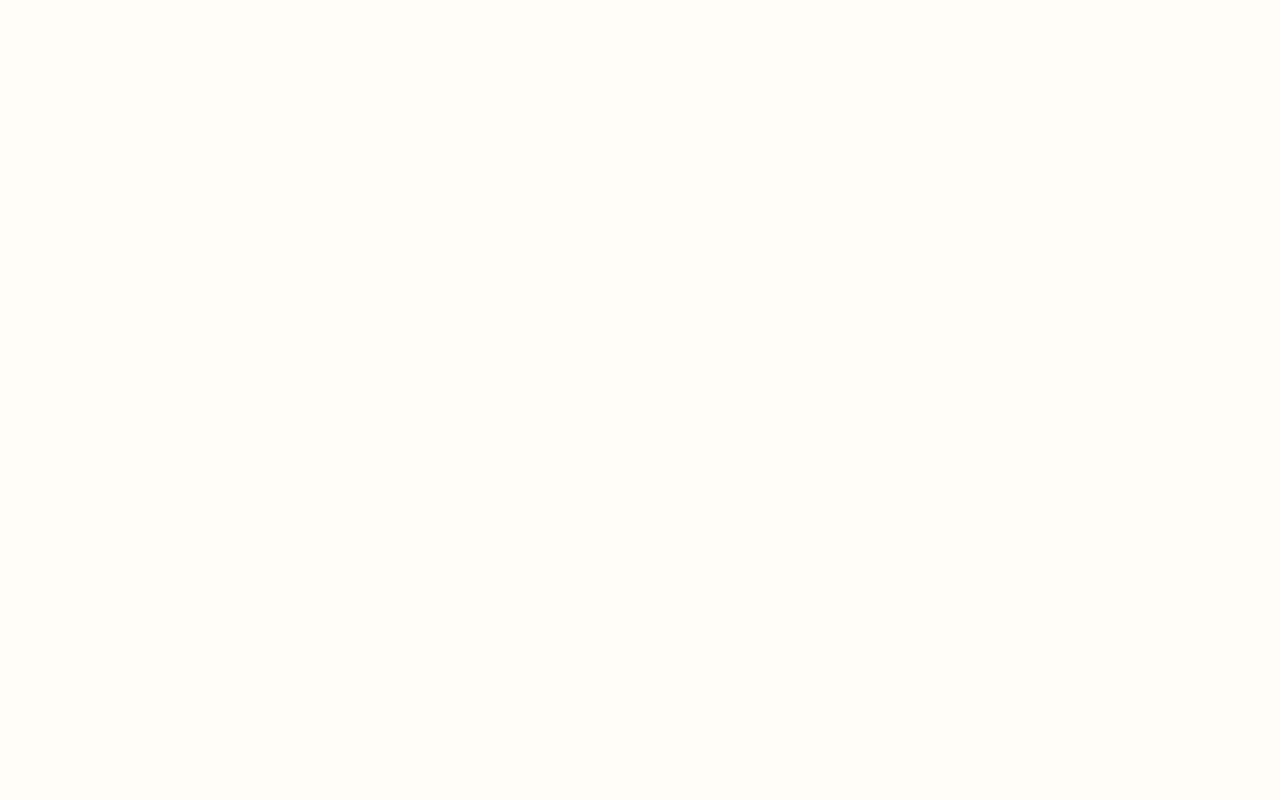
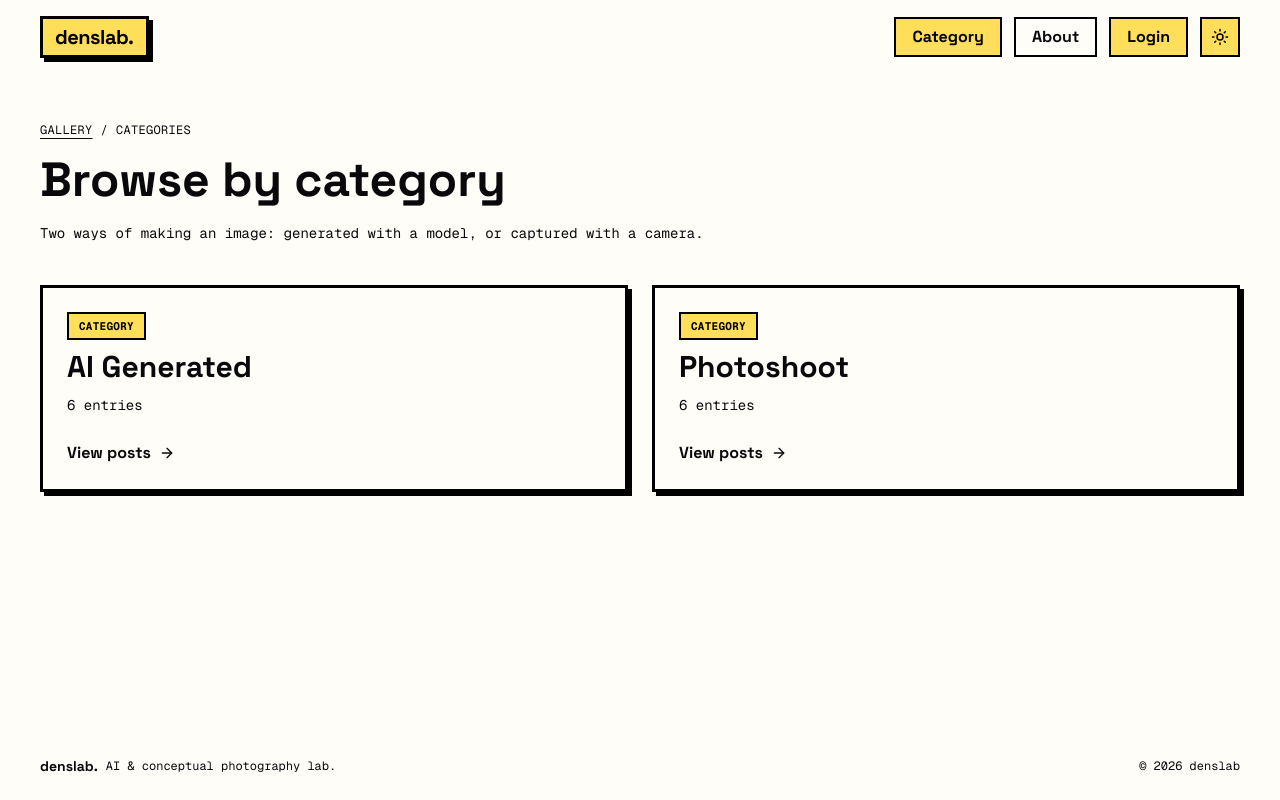
Before and after one commit to dendense/denslab, a Next.js app: page /categories in a window 1280 px wide. Before the commit this address had no page. Built offline with nearby package versions, Linux system fonts and the light colour scheme; no server answers.

Commit message:
Update major bugs on Category page and Fix navigation bar

```diff
--- a/app/categories/[category]/page.tsx
+++ b/app/categories/[category]/page.tsx
@@ -1,6 +1,7 @@
 import type { Metadata } from "next";
 import Link from "next/link";
 import { notFound } from "next/navigation";
+import { ArrowLeft } from "lucide-react";
 import { GalleryGrid } from "@/components/gallery-grid";
 import { CATEGORIES, CATEGORY_SLUGS, postsByCategory } from "@/lib/posts";
 
@@ -36,7 +37,13 @@ export default async function CategoryPage({
           <span className="mx-2" aria-hidden="true">
             /
           </span>
-          <span>Category</span>
+          <Link href="/categories" className="underline underline-offset-4">
+            Categories
+          </Link>
+          <span className="mx-2" aria-hidden="true">
+            /
+          </span>
+          <span>{category}</span>
         </nav>
 
         <span className="border-brutal-thin inline-block bg-accent px-2.5 py-1 font-mono text-[10px] font-bold uppercase tracking-wide text-on-accent sm:text-[11px]">
@@ -51,24 +58,13 @@ export default async function CategoryPage({
           {categoryPosts.length === 1 ? "entry" : "entries"} in this category.
         </p>
 
-        <ul className="mt-5 flex flex-wrap gap-2">
-          {CATEGORIES.map((name) => {
-            const active = name === category;
-            return (
-              <li key={name}>
-                <Link
-                  href={`/categories/${CATEGORY_SLUGS[name]}`}
-                  aria-current={active ? "page" : undefined}
-                  className={`border-brutal-thin block px-3 py-1.5 font-display text-xs font-bold brutal-press sm:text-sm ${
-                    active ? "bg-accent text-on-accent" : "bg-canvas"
-                  }`}
-                >
-                  {name}
-                </Link>
-              </li>
-            );
-          })}
-        </ul>
+        <Link
+          href="/categories"
+          className="border-brutal-thin mt-5 inline-flex items-center gap-2 px-3 py-1.5 font-display text-sm font-bold brutal-press"
+        >
+          <ArrowLeft className="h-4 w-4" aria-hidden="true" />
+          All categories
+        </Link>
       </header>
 
       <section aria-label={`${category} gallery`}>
--- a/app/categories/page.tsx
+++ b/app/categories/page.tsx
@@ -1,9 +1,70 @@
-import { redirect } from "next/navigation";
-import { CATEGORIES, CATEGORY_SLUGS } from "@/lib/posts";
+import type { Metadata } from "next";
+import Link from "next/link";
+import { ArrowRight } from "lucide-react";
+import { CATEGORIES, CATEGORY_SLUGS, postsByCategory } from "@/lib/posts";
 
-/**
- * `/categories` has no page of its own; send visitors to the first category.
- */
-export default function CategoriesIndexPage() {
-  redirect(`/categories/${CATEGORY_SLUGS[CATEGORIES[0]]}`);
+export const metadata: Metadata = {
+  title: "Categories",
+  description: "Browse denslab posts by category.",
+};
+
+export default function CategoriesPage() {
+  return (
+    <main className="w-full flex-1 px-4 py-8 sm:px-6 sm:py-12 lg:px-10">
+      <header className="mb-8 max-w-2xl sm:mb-10">
+        <nav
+          aria-label="Breadcrumb"
+          className="mb-3 font-mono text-xs uppercase tracking-wide"
+        >
+          <Link href="/" className="underline underline-offset-4">
+            Gallery
+          </Link>
+          <span className="mx-2" aria-hidden="true">
+            /
+          </span>
+          <span>Categories</span>
+        </nav>
+
+        <h1 className="font-display text-3xl font-bold leading-tight sm:text-4xl lg:text-5xl">
+          Browse by category
+        </h1>
+        <p className="mt-3 font-mono text-xs leading-relaxed sm:text-sm">
+          Two ways of making an image: generated with a model, or captured with
+          a camera.
+        </p>
+      </header>
+
+      <ul className="grid grid-cols-1 gap-4 sm:grid-cols-2 sm:gap-5 lg:gap-6">
+        {CATEGORIES.map((category) => {
+          const count = postsByCategory(category).length;
+
+          return (
+            <li key={category}>
+              <Link
+                href={`/categories/${CATEGORY_SLUGS[category]}`}
+                className="border-brutal flex h-full flex-col justify-between gap-6 bg-canvas p-5 shadow-brutal-sm brutal-press sm:p-6"
+              >
+                <div className="space-y-2">
+                  <span className="border-brutal-thin inline-block bg-accent px-2.5 py-1 font-mono text-[10px] font-bold uppercase tracking-wide text-on-accent sm:text-[11px]">
+                    Category
+                  </span>
+                  <h2 className="font-display text-2xl font-bold leading-tight sm:text-3xl">
+                    {category}
+                  </h2>
+                  <p className="font-mono text-xs leading-relaxed sm:text-sm">
+                    {count} {count === 1 ? "entry" : "entries"}
+                  </p>
+                </div>
+
+                <span className="inline-flex items-center gap-2 font-display text-sm font-bold sm:text-base">
+                  View posts
+                  <ArrowRight className="h-4 w-4" aria-hidden="true" />
+                </span>
+              </Link>
+            </li>
+          );
+        })}
+      </ul>
+    </main>
+  );
 }
--- a/app/photo/[id]/page.tsx
+++ b/app/photo/[id]/page.tsx
@@ -122,10 +122,7 @@ export default async function PhotoDetailPage({
             </dl>
           </div>
 
-          <PromptPanel
-            metadata={post.metadata}
-            isAuthenticated={authenticated}
-          />
+          <PromptPanel post={post} isAuthenticated={authenticated} />
         </div>
       </div>
     </main>
--- a/components/prompt-panel.tsx
+++ b/components/prompt-panel.tsx
@@ -3,34 +3,49 @@
 import { Check, Copy, Lock } from "lucide-react";
 import Link from "next/link";
 import { useState } from "react";
-import type { PostMetadata } from "@/lib/posts";
+import type { AiMetadata, PhotoMetadata, Post } from "@/lib/posts";
 
-const META_LABELS: { key: keyof PostMetadata; label: string }[] = [
+const AI_FIELDS: { key: keyof AiMetadata; label: string }[] = [
   { key: "model", label: "Model" },
-  { key: "sampler", label: "Sampler" },
+  { key: "platform", label: "Platforms" },
   { key: "seed", label: "Seed" },
-  { key: "steps", label: "Steps" },
-  { key: "cfgScale", label: "CFG" },
-  { key: "aspectRatio", label: "Ratio" },
+];
+
+const PHOTO_FIELDS: { key: keyof PhotoMetadata; label: string }[] = [
+  { key: "body", label: "Body" },
+  { key: "lens", label: "Lens" },
+  { key: "aperture", label: "Aperture" },
+  { key: "shutterSpeed", label: "Shutter" },
+  { key: "iso", label: "ISO" },
 ];
 
 /**
- * Prompt + generation metadata. Guests get a blurred, locked preview; signed-in
- * users get the real values and a copy button.
+ * Gated technical details, shaped by category: AI posts reveal the prompt and
+ * generation settings, Photoshoot posts reveal capture settings. Guests get a
+ * blurred preview and a login call to action in both cases.
  */
 export function PromptPanel({
-  metadata,
+  post,
   isAuthenticated,
 }: {
-  metadata: PostMetadata;
+  post: Post;
   isAuthenticated: boolean;
 }) {
   const [copied, setCopied] = useState(false);
 
+  const isAi = post.category === "AI Generated";
+  const heading = isAi ? "Prompt & Metadata" : "Capture Settings";
+  const cta = isAi
+    ? "Login or register to reveal the full prompt."
+    : "Login or register to reveal the capture settings.";
+  const ctaButton = isAi ? "Login to reveal prompt" : "Login to reveal settings";
+
   async function copyPrompt() {
-    const payload = metadata.negativePrompt
-      ? `${metadata.prompt}\n\nNegative prompt: ${metadata.negativePrompt}`
-      : metadata.prompt;
+    if (!isAi) return;
+
+    const payload = post.metadata.negativePrompt
+      ? `${post.metadata.prompt}\n\nNegative prompt: ${post.metadata.negativePrompt}`
+      : post.metadata.prompt;
 
     try {
       await navigator.clipboard.writeText(payload);
@@ -43,18 +58,23 @@ export function PromptPanel({
 
   return (
     <section
-      aria-labelledby="prompt-heading"
+      aria-labelledby="details-heading"
       className="border-brutal bg-canvas shadow-brutal-sm"
     >
       <header className="flex items-center justify-between gap-3 border-b-brutal px-4 py-3 sm:px-5">
         <h2
-          id="prompt-heading"
+          id="details-heading"
           className="font-display text-base font-bold sm:text-lg"
         >
-          Prompt &amp; Metadata
+          {heading}
         </h2>
 
-        {isAuthenticated ? (
+        {!isAuthenticated ? (
+          <span className="border-brutal-thin flex shrink-0 items-center gap-1 bg-canvas px-2 py-1 font-mono text-[10px] font-bold uppercase tracking-wide">
+            <Lock className="h-3 w-3" aria-hidden="true" />
+            Locked
+          </span>
+        ) : isAi ? (
           <button
             type="button"
             onClick={copyPrompt}
@@ -67,12 +87,7 @@ export function PromptPanel({
             )}
             {copied ? "Copied" : "Copy Prompt"}
           </button>
-        ) : (
-          <span className="border-brutal-thin flex shrink-0 items-center gap-1 bg-canvas px-2 py-1 font-mono text-[10px] font-bold uppercase tracking-wide">
-            <Lock className="h-3 w-3" aria-hidden="true" />
-            Locked
-          </span>
-        )}
+        ) : null}
       </header>
 
       <div className="relative">
@@ -82,12 +97,14 @@ export function PromptPanel({
             isAuthenticated ? "" : "select-none blur-[6px]"
           }`}
         >
+          {isAi && (
+            <>
               <div className="space-y-1.5">
                 <p className="font-mono text-[10px] font-bold uppercase tracking-wide">
                   Positive prompt
                 </p>
                 <p className="break-words font-mono text-xs leading-relaxed">
-              {metadata.prompt}
+                  {post.metadata.prompt}
                 </p>
               </div>
 
@@ -96,18 +113,24 @@ export function PromptPanel({
                   Negative prompt
                 </p>
                 <p className="break-words font-mono text-xs leading-relaxed">
-              {metadata.negativePrompt || "—"}
+                  {post.metadata.negativePrompt || "—"}
                 </p>
               </div>
+            </>
+          )}
 
-          <dl className="grid grid-cols-2 gap-2 border-t-brutal-thin pt-4 sm:grid-cols-3">
-            {META_LABELS.map(({ key, label }) => (
+          <dl className="grid grid-cols-2 gap-2 sm:grid-cols-3">
+            {(isAi ? AI_FIELDS : PHOTO_FIELDS).map(({ key, label }) => (
               <div key={key} className="space-y-1">
                 <dt className="font-mono text-[10px] font-bold uppercase tracking-wide">
                   {label}
                 </dt>
                 <dd className="break-all font-mono text-xs">
-                  {String(metadata[key])}
+                  {isAi
+                    ? String(post.metadata[key as keyof AiMetadata])
+                    : String(
+                        post.photoMetadata[key as keyof PhotoMetadata],
+                      )}
                 </dd>
               </div>
             ))}
@@ -117,14 +140,14 @@ export function PromptPanel({
         {!isAuthenticated && (
           <div className="border-t-brutal absolute inset-x-0 bottom-0 flex flex-col items-center gap-3 bg-canvas p-5 text-center sm:p-6">
             <p className="max-w-xs font-display text-sm font-bold sm:text-base">
-              Login or register to reveal the full prompt.
+              {cta}
             </p>
             <Link
               href="/login"
               className="border-brutal-thin inline-flex items-center gap-2 bg-accent px-4 py-2 font-display text-sm font-bold text-on-accent shadow-brutal-sm brutal-press"
             >
               <Lock className="h-3.5 w-3.5" aria-hidden="true" />
-              Login to reveal prompt
+              {ctaButton}
             </Link>
           </div>
         )}
--- a/components/site-header.tsx
+++ b/components/site-header.tsx
@@ -7,14 +7,11 @@ import { useEffect, useState } from "react";
 import { ThemeToggle } from "@/components/theme-toggle";
 import { createClient } from "@/lib/supabase/client";
 import { shortenUsername } from "@/lib/format-username";
-import { CATEGORIES, CATEGORY_SLUGS } from "@/lib/posts";
-
-const categoryLinks = CATEGORIES.map((category) => ({
-  href: `/categories/${CATEGORY_SLUGS[category]}`,
-  label: category,
-}));
 
 const aboutLink = { href: "/about", label: "About" };
+
+/** One nav entry for browsing; the picker lives on the category page itself. */
+const categoryLink = { href: "/categories", label: "Category" };
 
 type SessionUser = {
   email: string | null;
@@ -116,22 +113,21 @@ export function SiteHeader() {
 
         {/* Desktop navigation */}
         <ul className="hidden items-center gap-2 md:flex lg:gap-3">
-          {categoryLinks.map((link) => {
-            const active = pathname === link.href;
-            return (
-              <li key={link.href}>
+          <li>
             <Link
-                  href={link.href}
-                  aria-current={active ? "page" : undefined}
+              href={categoryLink.href}
+              aria-current={
+                pathname.startsWith(categoryLink.href) ? "page" : undefined
+              }
               className={`border-brutal-thin block px-4 py-1.5 font-display text-base font-bold brutal-press ${
-                    active ? "bg-accent text-on-accent" : ""
+                pathname.startsWith(categoryLink.href)
+                  ? "bg-accent text-on-accent"
+                  : ""
               }`}
             >
-                  {link.label}
+              {categoryLink.label}
             </Link>
           </li>
-            );
-          })}
           <li>
             <Link
               href={aboutLink.href}
@@ -187,23 +183,22 @@ export function SiteHeader() {
         className="border-t-brutal bg-canvas md:hidden"
       >
         <ul className="flex flex-col gap-2 px-4 py-4 sm:px-6">
-          {categoryLinks.map((link) => {
-            const active = pathname === link.href;
-            return (
-              <li key={link.href}>
+          <li>
             <Link
-                  href={link.href}
+              href={categoryLink.href}
               onClick={closePanel}
-                  aria-current={active ? "page" : undefined}
+              aria-current={
+                pathname.startsWith(categoryLink.href) ? "page" : undefined
+              }
               className={`border-brutal-thin block w-full px-4 py-2.5 font-display text-base font-bold brutal-press ${
-                    active ? "bg-accent text-on-accent" : ""
+                pathname.startsWith(categoryLink.href)
+                  ? "bg-accent text-on-accent"
+                  : ""
               }`}
             >
-                  {link.label}
+              {categoryLink.label}
             </Link>
           </li>
-            );
-          })}
           <li>
             <Link
               href={aboutLink.href}
--- a/lib/posts.ts
+++ b/lib/posts.ts
@@ -1,23 +1,33 @@
-export type PostCategory = "AI Generated" | "Conceptual Photo";
+export type PostCategory = "AI Generated" | "Photoshoot";
 
 export type PostOrientation = "landscape" | "portrait" | "square";
 
 /**
- * Generation metadata shown on the detail page. Gated behind auth, so it is
- * typed separately from the always-public gallery fields.
+ * Generation settings for AI posts. Gated behind auth on the detail page, so
+ * it is typed separately from the always-public gallery fields.
  */
-export type PostMetadata = {
+export type AiMetadata = {
   prompt: string;
   negativePrompt: string;
   model: string;
-  sampler: string;
+  platform: string;
   seed: number;
-  steps: number;
-  cfgScale: number;
-  aspectRatio: string;
 };
 
-export type Post = {
+/**
+ * Capture settings for posts shot on a mirrorless camera. Aperture and shutter
+ * speed stay strings: values like `f/1.8` and `1/250s` are read as written, not
+ * computed with.
+ */
+export type PhotoMetadata = {
+  body: string;
+  lens: string;
+  aperture: string;
+  shutterSpeed: string;
+  iso: number;
+};
+
+type PostBase = {
   id: string;
   title: string;
   description: string;
@@ -25,10 +35,24 @@ export type Post = {
   width: number;
   height: number;
   orientation: PostOrientation;
-  category: PostCategory;
   tags: string[];
-  metadata: PostMetadata;
 };
+
+/**
+ * Posts are a discriminated union on `category`, so TypeScript rejects reading
+ * `metadata` off a Photoshoot and `photoMetadata` off an AI post.
+ */
+export type AiPost = PostBase & {
+  category: "AI Generated";
+  metadata: AiMetadata;
+};
+
+export type PhotoPost = PostBase & {
+  category: "Photoshoot";
+  photoMetadata: PhotoMetadata;
+};
+
+export type Post = AiPost | PhotoPost;
 
 function orientationOf(width: number, height: number): PostOrientation {
   if (width === height) return "square";
@@ -39,7 +63,7 @@ function orientationOf(width: number, height: number): PostOrientation {
  * Dummy data for layout work only. Replaced by Supabase rows later.
  * `width`/`height` are used for the aspect ratio so the grid does not shift.
  */
-const rawPosts: Omit<Post, "orientation">[] = [
+const rawPosts: (Omit<AiPost, "orientation"> | Omit<PhotoPost, "orientation">)[] = [
   {
     id: "1",
     title: "Neon Cathedral",
@@ -56,11 +80,8 @@ const rawPosts: Omit<Post, "orientation">[] = [
       negativePrompt:
         "text, watermark, signature, blurry, lowres, oversaturated, deformed architecture, duplicated spires",
       model: "Flux.1 Dev",
-      sampler: "DPM++ 2M Karras",
+      platform: "Stable Diffusion",
       seed: 884201337,
-      steps: 34,
-      cfgScale: 4.5,
-      aspectRatio: "16:9",
     },
   },
   {
@@ -71,18 +92,14 @@ const rawPosts: Omit<Post, "orientation">[] = [
     imgurId: "Z9m4sK1",
     width: 1000,
     height: 1400,
-    category: "Conceptual Photo",
+    category: "Photoshoot",
     tags: ["still life", "texture", "monochrome"],
-    metadata: {
-      prompt:
-        "hand-folded white paper arranged as ocean waves, raking side light from a single window, high contrast monochrome, shallow depth of field, 85mm macro, studio still life",
-      negativePrompt: "color, glare, dust, fingerprints, cluttered background",
-      model: "Conceptual Photography",
-      sampler: "N/A — analog capture",
-      seed: 102,
-      steps: 0,
-      cfgScale: 0,
-      aspectRatio: "5:7",
+    photoMetadata: {
+      body: "Sony A7 IV",
+      lens: "FE 90mm f/2.8 Macro",
+      aperture: "f/8",
+      shutterSpeed: "1/125s",
+      iso: 200,
     },
   },
   {
@@ -101,11 +118,8 @@ const rawPosts: Omit<Post, "orientation">[] = [
       negativePrompt:
         "real geography, legible country names, modern typography, folds, tears, glossy sheen",
       model: "SDXL 1.0 + custom cartography LoRA",
-      sampler: "Euler a",
+      platform: "ComfyUI",
       seed: 5930142,
-      steps: 40,
-      cfgScale: 6.5,
-      aspectRatio: "1:1",
     },
   },
   {
@@ -124,11 +138,8 @@ const rawPosts: Omit<Post, "orientation">[] = [
       negativePrompt:
         "clean vector lines, cartoon, saturated color, legible text, smooth gradients",
       model: "Flux.1 Schnell",
-      sampler: "Euler",
+      platform: "Midjourney",
       seed: 77120945,
-      steps: 12,
-      cfgScale: 1.0,
-      aspectRatio: "4:5",
     },
   },
   {
@@ -139,18 +150,14 @@ const rawPosts: Omit<Post, "orientation">[] = [
     imgurId: "M6t1Rv8",
     width: 1600,
     height: 1067,
-    category: "Conceptual Photo",
+    category: "Photoshoot",
     tags: ["motion blur", "film", "portrait"],
-    metadata: {
-      prompt:
-        "long exposure portrait of a figure walking out of frame, deliberate motion blur dissolving the body into the shutter, tungsten street light, 1/4s handheld, 35mm film, warm highlights",
-      negativePrompt: "tripod stability, sharp focus, studio lighting, digital clarity",
-      model: "Conceptual Photography",
-      sampler: "N/A — analog capture",
-      seed: 51,
-      steps: 0,
-      cfgScale: 0,
-      aspectRatio: "3:2",
+    photoMetadata: {
+      body: "Fujifilm X-T5",
+      lens: "XF 35mm f/1.4",
+      aperture: "f/4",
+      shutterSpeed: "1/4s",
+      iso: 400,
     },
   },
   {
@@ -161,18 +168,14 @@ const rawPosts: Omit<Post, "orientation">[] = [
     imgurId: "w5h3Dk9",
     width: 1500,
     height: 1000,
-    category: "Conceptual Photo",
+    category: "Photoshoot",
     tags: ["landscape", "golden hour", "minimal"],
-    metadata: {
-      prompt:
-        "minimal landscape at golden hour with two distinct suns low on the horizon, flat gradient sky, single horizon line, no foreground detail, deliberate optical impossibility",
-      negativePrompt: "clouds, birds, trees, people, lens flare, hdr tonemapping",
-      model: "Conceptual Photography",
-      sampler: "N/A — composited double exposure",
-      seed: 62,
-      steps: 0,
-      cfgScale: 0,
-      aspectRatio: "3:2",
+    photoMetadata: {
+      body: "Canon EOS R6 II",
+      lens: "RF 24-70mm f/2.8",
+      aperture: "f/11",
+      shutterSpeed: "1/500s",
+      iso: 100,
     },
   },
   {
@@ -191,11 +194,8 @@ const rawPosts: Omit<Post, "orientation">[] = [
       negativePrompt:
         "people, power lines, buildings, modern devices, glossy product lighting, text",
       model: "Flux.1 Dev",
-      sampler: "DPM++ SDE Karras",
+      platform: "Stable Diffusion",
       seed: 331877604,
-      steps: 30,
-      cfgScale: 3.8,
-      aspectRatio: "9:16",
     },
   },
   {
@@ -206,18 +206,14 @@ const rawPosts: Omit<Post, "orientation">[] = [
     imgurId: "j7Kp3Lw",
     width: 1700,
     height: 1100,
-    category: "Conceptual Photo",
+    category: "Photoshoot",
     tags: ["rain", "window", "bokeh"],
-    metadata: {
-      prompt:
-        "raindrops on an uncleaned window, city lights reduced to soft bokeh behind the glass, long exposure of eleven minutes, cool blue cast, heavy condensation in the corners",
-      negativePrompt: "clean glass, sharp background, direct flash, reflections of the photographer",
-      model: "Conceptual Photography",
-      sampler: "N/A — analog capture",
-      seed: 88,
-      steps: 0,
-      cfgScale: 0,
-      aspectRatio: "17:11",
+    photoMetadata: {
+      body: "Nikon Z6 II",
+      lens: "NIKKOR Z 50mm f/1.8",
+      aperture: "f/2.8",
+      shutterSpeed: "1/60s",
+      iso: 800,
     },
   },
   {
@@ -236,11 +232,8 @@ const rawPosts: Omit<Post, "orientation">[] = [
       negativePrompt:
         "three figures, mirrored faces, bright daylight, modern clothing, visible text on props",
       model: "SDXL 1.0",
-      sampler: "UniPC",
+      platform: "Automatic1111",
       seed: 44109227,
-      steps: 38,
-      cfgScale: 7.0,
-      aspectRatio: "2:3",
     },
   },
   {
@@ -251,18 +244,14 @@ const rawPosts: Omit<Post, "orientation">[] = [
     imgurId: "n6Bm2Fq",
     width: 1900,
     height: 1050,
-    category: "Conceptual Photo",
+    category: "Photoshoot",
     tags: ["coastline", "wide", "minimal"],
-    metadata: {
-      prompt:
-        "wide empty coastline, flat sea, one clearly impossible object placed on the tideline, everything else photographed exactly as found, centred composition, overcast flat light, no post grade",
-      negativePrompt: "extra objects, people, boats, dramatic sky, color grading, grain",
-      model: "Conceptual Photography",
-      sampler: "N/A — single composite insert",
-      seed: 104,
-      steps: 0,
-      cfgScale: 0,
-      aspectRatio: "19:10.5",
+    photoMetadata: {
+      body: "Sony A7R V",
+      lens: "FE 16-35mm f/2.8 GM",
+      aperture: "f/8",
+      shutterSpeed: "1/250s",
+      iso: 100,
     },
   },
   {
@@ -281,11 +270,8 @@ const rawPosts: Omit<Post, "orientation">[] = [
       negativePrompt:
         "motion blur, visible strings, hands, clutter, warm color cast, soft shadows",
       model: "Flux.1 Dev",
-      sampler: "DPM++ 2M SDE",
+      platform: "ComfyUI",
       seed: 209948173,
-      steps: 32,
-      cfgScale: 5.0,
-      aspectRatio: "11:15",
     },
   },
   {
@@ -296,18 +282,14 @@ const rawPosts: Omit<Post, "orientation">[] = [
     imgurId: "y8Gd4Rv",
     width: 1800,
     height: 1000,
-    category: "Conceptual Photo",
+    category: "Photoshoot",
     tags: ["night", "street", "long exposure"],
-    metadata: {
-      prompt:
-        "empty city street at 3am, no traffic and no pedestrians, one sodium street lamp burning steady, long exposure smoothing the asphalt, deep shadows, muted amber against cold blue",
-      negativePrompt: "cars, people, lit windows, neon signs, lens flare, handheld shake",
-      model: "Conceptual Photography",
-      sampler: "N/A — analog capture",
-      seed: 121,
-      steps: 0,
-      cfgScale: 0,
-      aspectRatio: "9:5",
+    photoMetadata: {
+      body: "Panasonic Lumix S5 II",
+      lens: "S 20-60mm f/3.5-5.6",
+      aperture: "f/5.6",
+      shutterSpeed: "8s",
+      iso: 200,
     },
   },
 ];
@@ -333,7 +315,7 @@ export function postsByCategory(category: PostCategory) {
  */
 export const CATEGORY_SLUGS: Record<PostCategory, string> = {
   "AI Generated": "ai-generated",
-  "Conceptual Photo": "conceptual-photo",
+  Photoshoot: "photoshoot",
 };
 
 export const CATEGORIES = Object.keys(CATEGORY_SLUGS) as PostCategory[];
```
Lines whose indentation alone changed are shown as unchanged.
